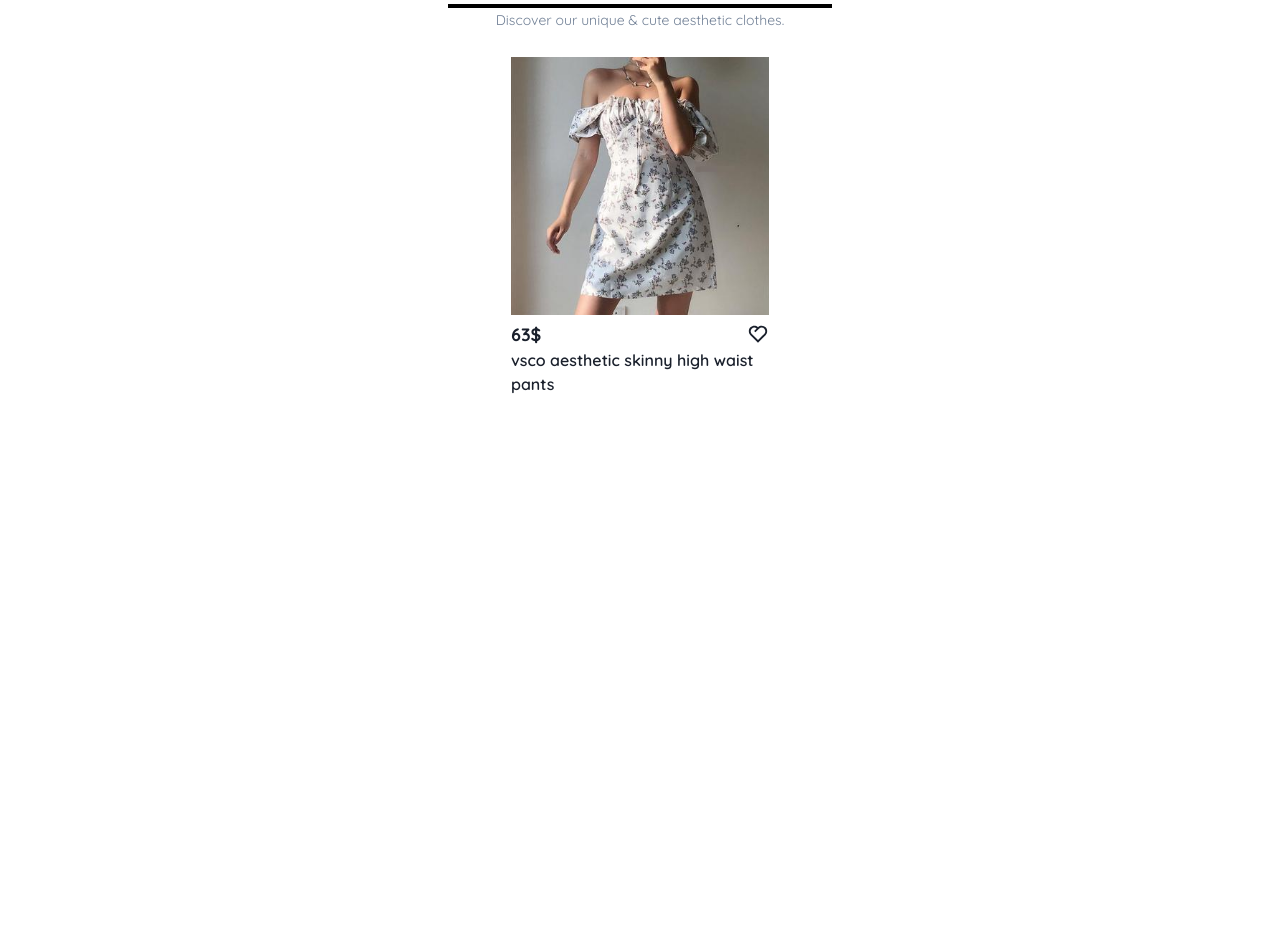
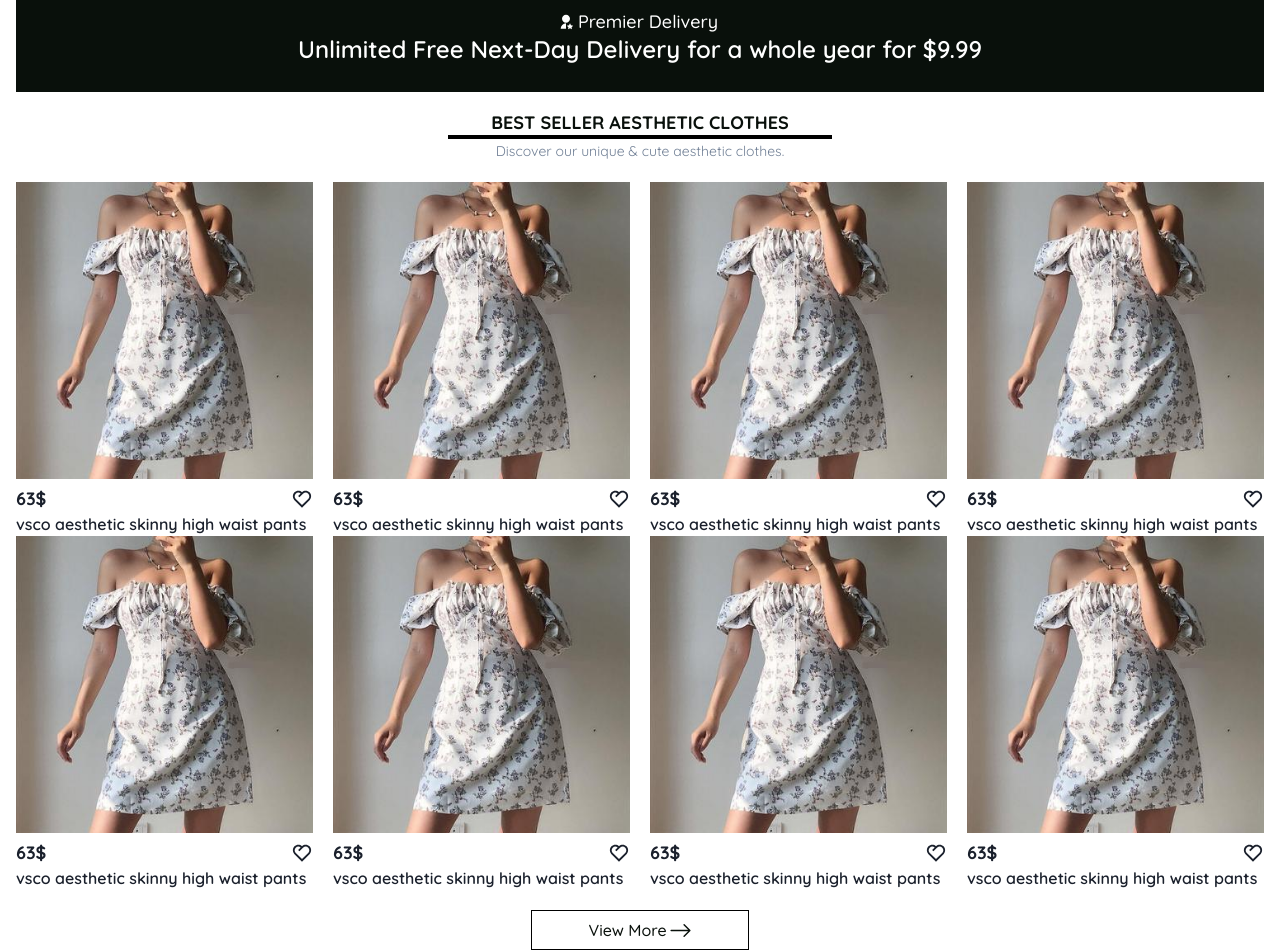
Before and after one commit to essofyany/fatna, a Next.js app in the folder client/: page / in a window 1280 px wide. Shown: the part 100-1052 px from the top of the page. Built offline with nearby package versions, Linux system fonts and the light colour scheme.

Commit message:
Creating products carousel component and with ViewMore button

```diff
--- a/client/package.json
+++ b/client/package.json
@@ -9,6 +9,7 @@
   "dependencies": {
     "@chakra-ui/icons": "^1.0.0",
     "@chakra-ui/react": "^1.4.2",
+    "@chakra-ui/theme-tools": "^1.1.7",
     "@emotion/react": "^11.0.0",
     "@emotion/styled": "^11.0.0",
     "@fontsource/quicksand": "^4.4.5",
@@ -19,7 +20,7 @@
     "react-dom": "^17.0.2",
     "react-icons": "^4.2.0",
     "react-redux": "^7.2.4",
-    "slick-carousel": "^1.8.1",
+    "swiper": "^6.7.1",
     "swr": "^0.5.6"
   },
   "license": "MIT",
--- a/client/src/components/Home/SectionTitle.jsx
+++ b/client/src/components/Home/SectionTitle.jsx
@@ -1,12 +1,18 @@
 import { Box, Heading, Text } from "@chakra-ui/react";
 
-function SectionTitle({ title, subTitle }) {
+function SectionTitle({ title, subTitle, withBar = true }) {
   return (
-    <Box mt={{ base: "16", lg: "5" }} mb="5" w="full" textAlign="center">
-      <Heading fontSize="lg" color="black" textTransform="uppercase">
+    <Box my="5" w="full" textAlign="center">
+      <Heading
+        fontSize={{ base: "md", md: "lg" }}
+        color="black"
+        textTransform="uppercase"
+      >
         {title}
       </Heading>
-      <Box border="2px solid black" mx="auto" my="0.5" maxW='sm' />
+      {withBar ? (
+        <Box border="2px solid black" mx="auto" my="0.5" maxW="sm" />
+      ) : null}
       <Text fontSize="sm" color="gray.500">
         {subTitle}
       </Text>
--- a/client/src/components/Home/SlideShow.jsx
+++ b/client/src/components/Home/SlideShow.jsx
@@ -0,0 +1,46 @@
+import { useBreakpointValue } from "@chakra-ui/react";
+import ProductCard from "../ProductCard/ProductCard";
+import { Swiper, SwiperSlide } from "swiper/react";
+import SwiperCore, { Navigation, Pagination } from "swiper/core";
+
+// SwiperCore.use([Navigation, Pagination]);
+
+function SlideShow() {
+  const slidesPerView = useBreakpointValue({
+    base: 2,
+    sm: 3,
+    md: 4,
+    lg: 4,
+  });
+  const slidesPadding = useBreakpointValue({
+    base: 10,
+    sm: 20,
+    md: 5,
+    lg: 20,
+  });
+
+  return (
+    <Swiper spaceBetween={slidesPadding} slidesPerView={slidesPerView}>
+      <SwiperSlide>
+        <ProductCard />
+      </SwiperSlide>
+      <SwiperSlide>
+        <ProductCard />
+      </SwiperSlide>
+      <SwiperSlide>
+        <ProductCard />
+      </SwiperSlide>
+      <SwiperSlide>
+        <ProductCard />
+      </SwiperSlide>
+      <SwiperSlide>
+        <ProductCard />
+      </SwiperSlide>
+      <SwiperSlide>
+        <ProductCard />
+      </SwiperSlide>
+    </Swiper>
+  );
+}
+
+export default SlideShow;
--- /dev/null
+++ b/client/src/components/Materials/Btn.jsx
@@ -0,0 +1,34 @@
+import { Button } from "@chakra-ui/react";
+import { motion } from "framer-motion";
+
+const MotionBtn = motion(Button);
+
+function Btn({ children, ...styles }) {
+  return (
+    <MotionBtn
+      d="flex"
+      alignItems="center"
+      cursor="pointer"
+      whileTap={{
+        scale: 0.97,
+        style: {
+          x: 10,
+        },
+      }}
+      px="14"
+      py="4"
+      border="1.5px solid black"
+      borderRadius="0"
+      bg="white"
+      color="black"
+      colorScheme="whiteAlpha"
+      _focus={{ outline: "none" }}
+      textTransform="capitalize"
+      {...styles}
+    >
+      {children}
+    </MotionBtn>
+  );
+}
+
+export default Btn;
--- a/client/src/components/Motions/IconTap.jsx
+++ b/client/src/components/Motions/IconTap.jsx
@@ -5,8 +5,8 @@ const MotionBox = motion(Box);
 function IconTap({ responsive, children, ...styles }) {
   return (
     <MotionBox
+    d={responsive}
       cursor="pointer"
-      d={responsive}
       whileTap={{ scale: 0.8 }}
       {...styles}
     >
--- a/client/src/components/ProductCard/ProductCard.jsx
+++ b/client/src/components/ProductCard/ProductCard.jsx
@@ -3,7 +3,7 @@ import { Box } from "@chakra-ui/react";
 import ProductImagePlaceholder from "./ProductImagePlaceholder";
 import ProductInfo from "./ProductInfo";
 
-function ProductCard() {
+function ProductCard({ ...styles }) {
   // TODO: make the toast hide after a delay for both add or delete a heart
   const [cardState, setCardState] = useState({
     isHearted: false,
@@ -12,7 +12,10 @@ function ProductCard() {
   useEffect(() => {}, [cardState]);
 
   return (
-    <Box p="1.5" w={{ base: "165px", sm: "170px", md: "190px", lg: "270px" }}>
+    <Box
+      mx="auto"
+      px={{ md: "2", lg: "0" }}
+    >
       <ProductImagePlaceholder
         cardState={cardState}
         setCardState={setCardState}
--- a/client/src/components/ProductCard/ProductInfo.jsx
+++ b/client/src/components/ProductCard/ProductInfo.jsx
@@ -11,7 +11,7 @@ function ProductInfo({ setCardState, cardState }) {
   return (
     <Box d="flex" flexDir="column">
       <Box d="flex" alignItems="center" justifyContent="space-between">
-        <Text fontSize="lg" fontWeight="bold">
+        <Text fontSize={{ base: "md", md: "lg" }} fontWeight="bold">
           63$
         </Text>
         <IconTap onClick={handleHeart}>
@@ -22,7 +22,11 @@ function ProductInfo({ setCardState, cardState }) {
           )}
         </IconTap>
       </Box>
-      <Text textTransform="lowerCase" fontWeight="semibold">
+      <Text
+        fontSize={{ base: "sm", md: "md" }}
+        textTransform="lowerCase"
+        fontWeight="semibold"
+      >
         VSCO AESTHETIC SKINNY HIGH WAIST PANTS
       </Text>
     </Box>
--- a/client/src/pages/_app.js
+++ b/client/src/pages/_app.js
@@ -2,12 +2,16 @@ import { ChakraProvider, ColorModeProvider } from "@chakra-ui/react";
 import { Provider } from "react-redux";
 import store from "../store";
 import Layout from "../components/Layout/Layout";
-import theme from "../theme";
+import theme from "../theme/index";
+
 import "@fontsource/quicksand/300.css";
 import "@fontsource/quicksand/400.css";
 import "@fontsource/quicksand/500.css";
 import "@fontsource/quicksand/600.css";
 import "@fontsource/quicksand/700.css";
+
+import "swiper/swiper-bundle.min.css";
+import "swiper/components/navigation/navigation.min.css";
 
 function MyApp({ Component, pageProps }) {
   return (
--- a/client/src/pages/index.js
+++ b/client/src/pages/index.js
@@ -1,18 +1,68 @@
-import { Box } from "@chakra-ui/react";
+import { Box, Center, Text, Heading } from "@chakra-ui/react";
 import SectionTitle from "../components/Home/SectionTitle";
-import ProductCard from "../components/ProductCard/ProductCard";
+import SlideShow from "../components/Home/SlideShow";
+import Btn from "../components/Materials/Btn";
+import { BsArrowRight } from "react-icons/bs";
+import { RiUserStarFill } from "react-icons/ri";
 
 const HomePage = () => {
   return (
     <>
+      <Center
+        mt={{ base: "20", lg: "5" }}
+        textAlign="center"
+        bg="black"
+        color="white"
+        w="full"
+        px="12"
+        py="7"
+        flexDir="column"
+      >
+        <Box d="flex" alignItems="center">
+          <RiUserStarFill />
+          <Text
+            mx="1"
+            fontSize={{ base: "sm", md: "md", lg: "lg" }}
+            fontWeight="medium"
+          >
+            Premier Delivery
+          </Text>
+        </Box>
+        <Heading
+          fontSize={{ base: "lg", md: "xl", lg: "2xl" }}
+          fontWeight="semibold"
+        >
+          Unlimited Free Next-Day Delivery for a whole year for $9.99
+        </Heading>
+        {/* <Text></Text> */}
+      </Center>
+
       <SectionTitle
         title="BEST SELLER AESTHETIC CLOTHES"
         subTitle="Discover our unique & cute aesthetic clothes."
       />
 
-      <Box d="flex" justifyContent="center" flexWrap="wrap">
-        <ProductCard />
+      <Box w="full" wd={{ base: "inline", lg: "none" }}>
+        <SlideShow />
       </Box>
+      <Box w="full" wd={{ base: "inline", lg: "none" }}>
+        <SlideShow />
+      </Box>
+
+      <Center my="5">
+        <Btn>
+          <Text fontWeight="medium" mr="0.5">
+            view more
+          </Text>
+          <BsArrowRight size="23" />
+        </Btn>
+      </Center>
+
+      <SectionTitle
+        withBar={false}
+        title="NEW ARRIVALS DAILY"
+        subTitle="Upgrade your closet with fresh aesthetic clothes."
+      />
     </>
   );
 };
--- /dev/null
+++ b/client/src/theme/breakpoints.js
@@ -0,0 +1,21 @@
+import { createBreakpoints } from "@chakra-ui/theme-tools";
+
+const breakpoints = createBreakpoints({
+  //   sm: "320px",
+  //   sm1: "375px",
+  //   sm2: "480px",
+  //   md: "768px",
+  //   md1: "768px",
+  //   md2: "768px",
+  //   lg: "960px",
+  //   lg1: "960px",
+  //   lg2: "960px",
+  //   xl: "1024px",
+  //   "2xl": "1440px",
+  sm: "30em", //480px
+  md: "48em", //768px
+  lg: "62em", //992px
+  xl: "80em", //1280px
+});
+
+export default breakpoints;
--- /dev/null
+++ b/client/src/theme/fonts.js
@@ -0,0 +1,7 @@
+const fonts = {
+  mono: `'Menlo', monospace`,
+  heading: "Quicksand",
+  body: "Quicksand",
+};
+
+export default fonts;
--- a/client/src/theme.js
+++ b/client/src/theme/index.js
@@ -1,19 +1,6 @@
 import { extendTheme } from "@chakra-ui/react";
-import { createBreakpoints } from "@chakra-ui/theme-tools";
-
-const fonts = {
-  mono: `'Menlo', monospace`,
-  heading: "Quicksand",
-  body: "Quicksand",
-};
-
-const breakpoints = createBreakpoints({
-  sm: "30em", //480px
-  md: "48em", //768px
-  lg: "62em", //992px
-  xl: "80em", //1280px
-  "2xl": "96em", //1536px
-});
+import breakpoints from "./breakpoints";
+import fonts from "./fonts";
 
 const theme = extendTheme({
   colors: {
```
Also changed, not shown: 1 other file (tests, documents, lock files or other folders).
